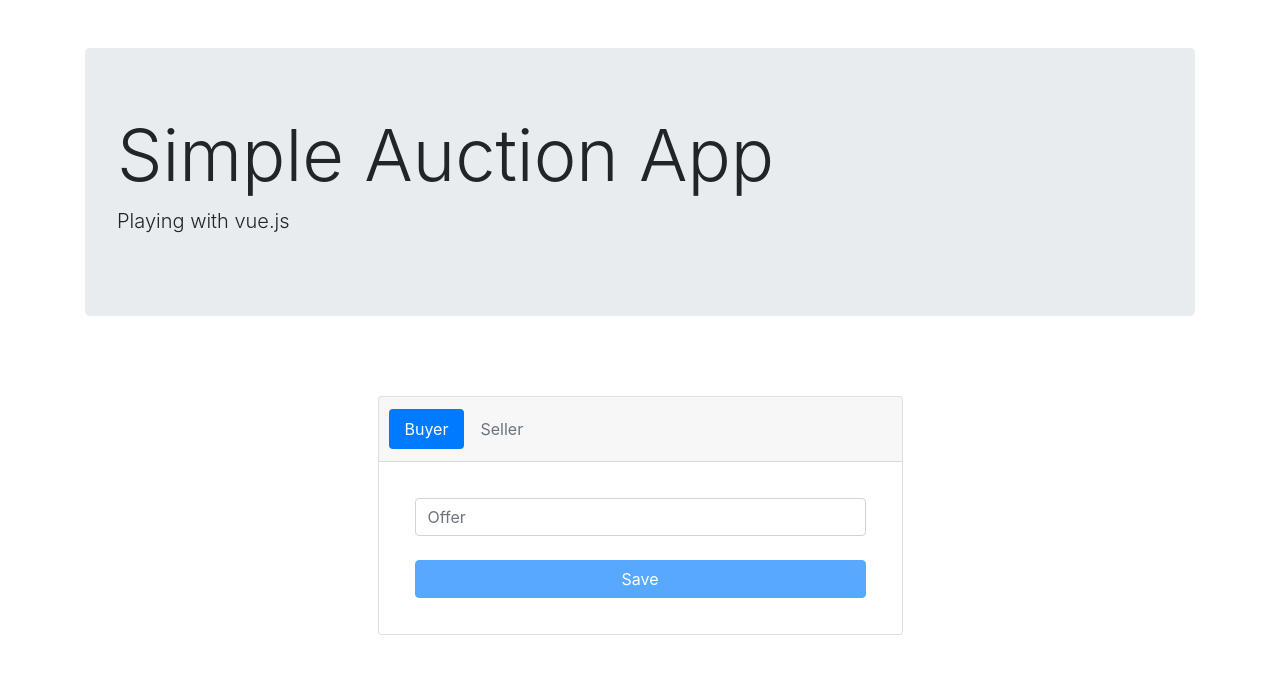
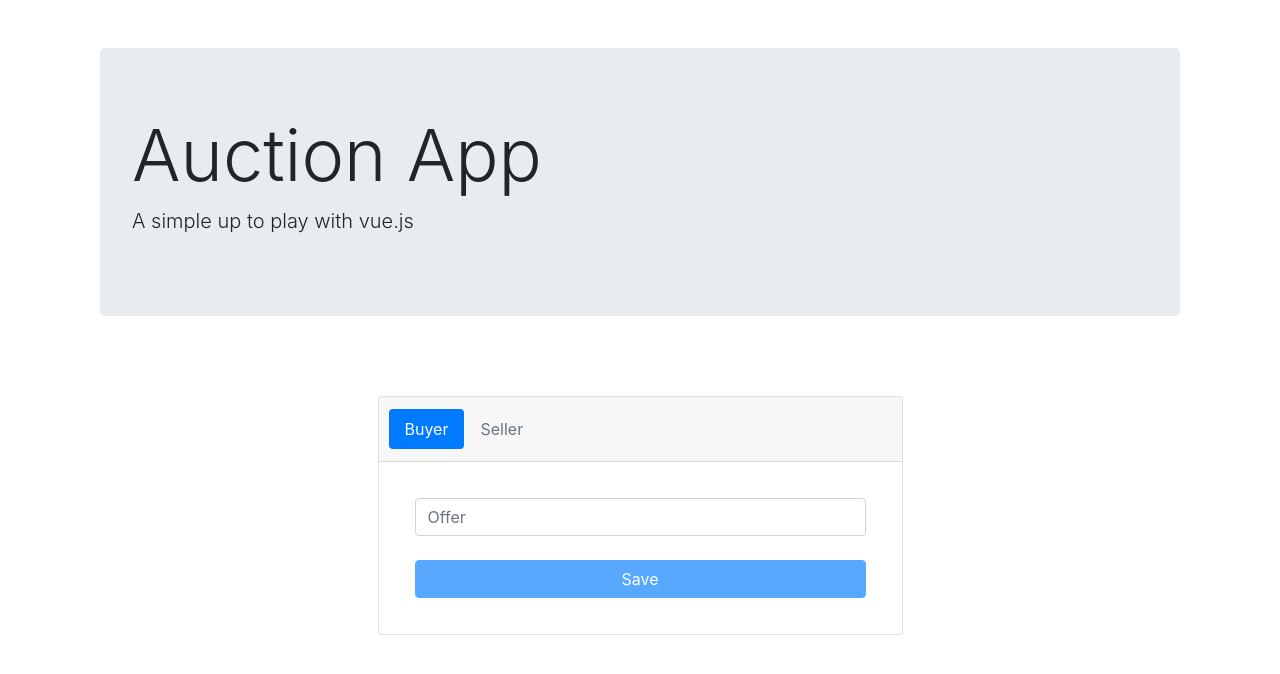
Before and after one commit to ajmasia/simple-auctions-app, a Vue app: page / in a window 1280 px wide. Shown: the top 674 px of the page. Built offline with nearby package versions, Linux system fonts and the light colour scheme.

Commit message:
Update home component styles and titles

```diff
--- a/src/views/Home.vue
+++ b/src/views/Home.vue
@@ -1,9 +1,11 @@
 <template>
   <div class="pt-5">
-    <b-jumbotron
-      header="Simple Auction App"
-      lead="Playing with vue.js"
-    ></b-jumbotron>
+    <div class="col">
+      <b-jumbotron
+        header="Auction App"
+        lead="A simple up to play with vue.js"
+      ></b-jumbotron>
+    </div>
     <Auction />
   </div>
 </template>
```
